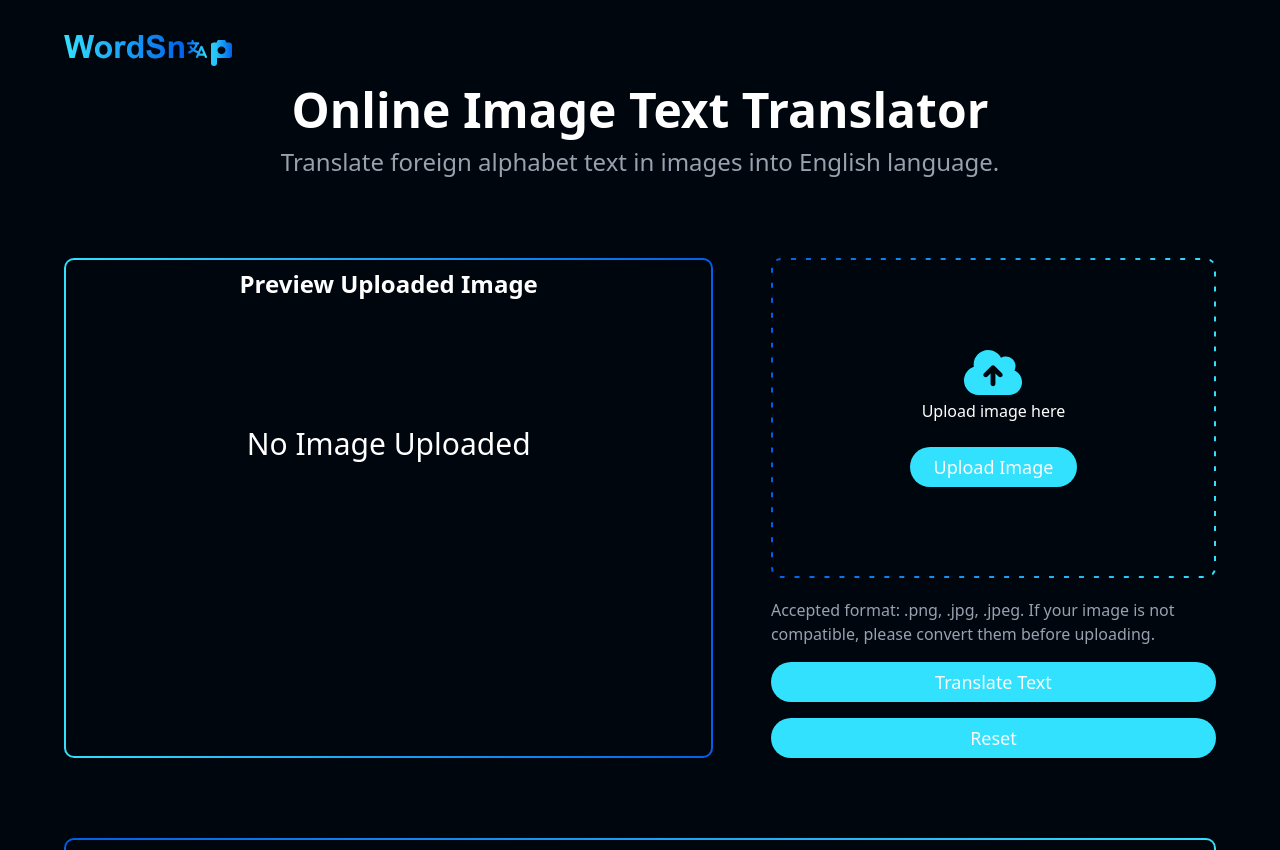
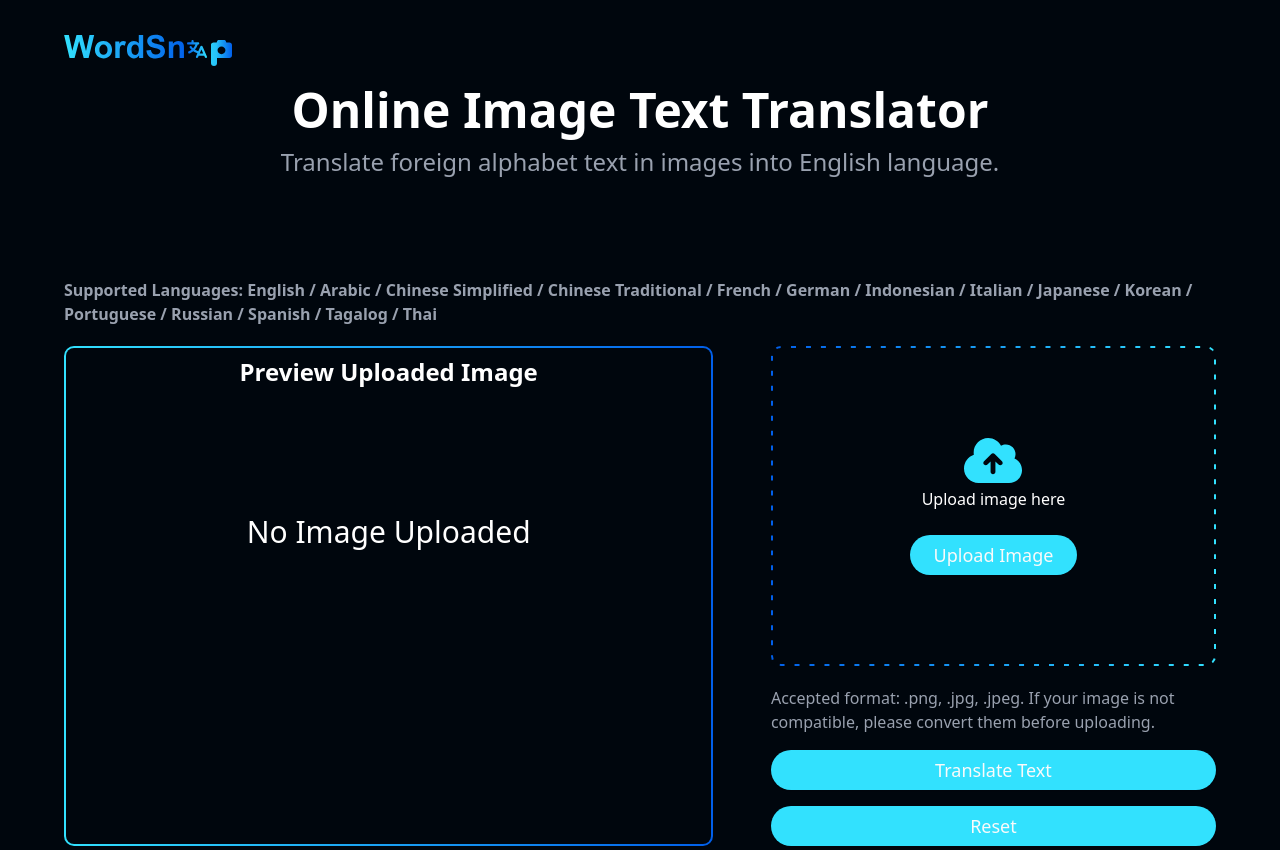
Before and after one commit to wenyngcar/image-text-scanner, a React (Vite) app in the folder frontend/: page / in a window 1280 px wide. Shown: the top 850 px of the page. Built offline with nearby package versions, Linux system fonts and the light colour scheme.

Commit message:
refactor: add supported languages

```diff
--- /dev/null
+++ b/frontend/src/components/SupportedLanguages.tsx
@@ -0,0 +1,9 @@
+function SupportedLanguages() {
+  return (
+    <div className="py-5 text-gray-400 font-semibold">
+      Supported Languages: English / Arabic / Chinese Simplified / Chinese Traditional / French / German / Indonesian / Italian / Japanese / Korean / Portuguese / Russian / Spanish / Tagalog / Thai
+    </div>
+  )
+}
+
+export default SupportedLanguages
--- a/frontend/src/components/form/Form.tsx
+++ b/frontend/src/components/form/Form.tsx
@@ -6,6 +6,7 @@ import api from "@/api/api";
 import TranslatedText from "../TranslatedText";
 import type { detectedText } from "@/types/detectedText";
 import UploadImage from "../UploadImage";
+import SupportedLanguages from "../SupportedLanguages";
 
 function Form() {
   const inputRef = useRef<HTMLInputElement>(null);
@@ -59,6 +60,8 @@ function Form() {
 
   return (
     <>
+      <div>
+        <SupportedLanguages />
         <div className="space-y-20 lg:flex lg:space-x-[5%] lg:space-y-0 ">
           <UploadImage uploadedImage={preview} />
           <div className="space-y-5 md:flex md:space-y-0 md:space-x-10 lg:flex-col lg:space-y-5 xl:justify-between ">
@@ -102,6 +105,7 @@ function Form() {
             </div>
           </div>
         </div>
+      </div>
       <TranslatedText
         language={detectedText?.language}
         text={detectedText?.text}
```
Lines whose indentation alone changed are shown as unchanged.
